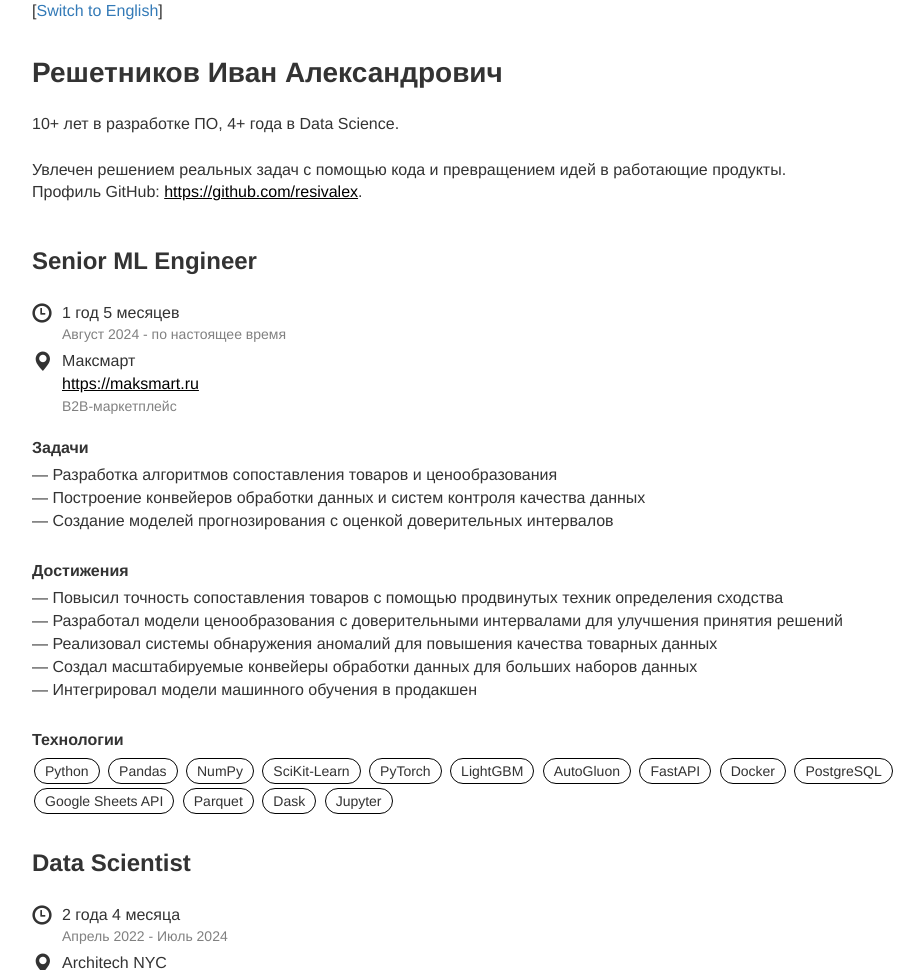
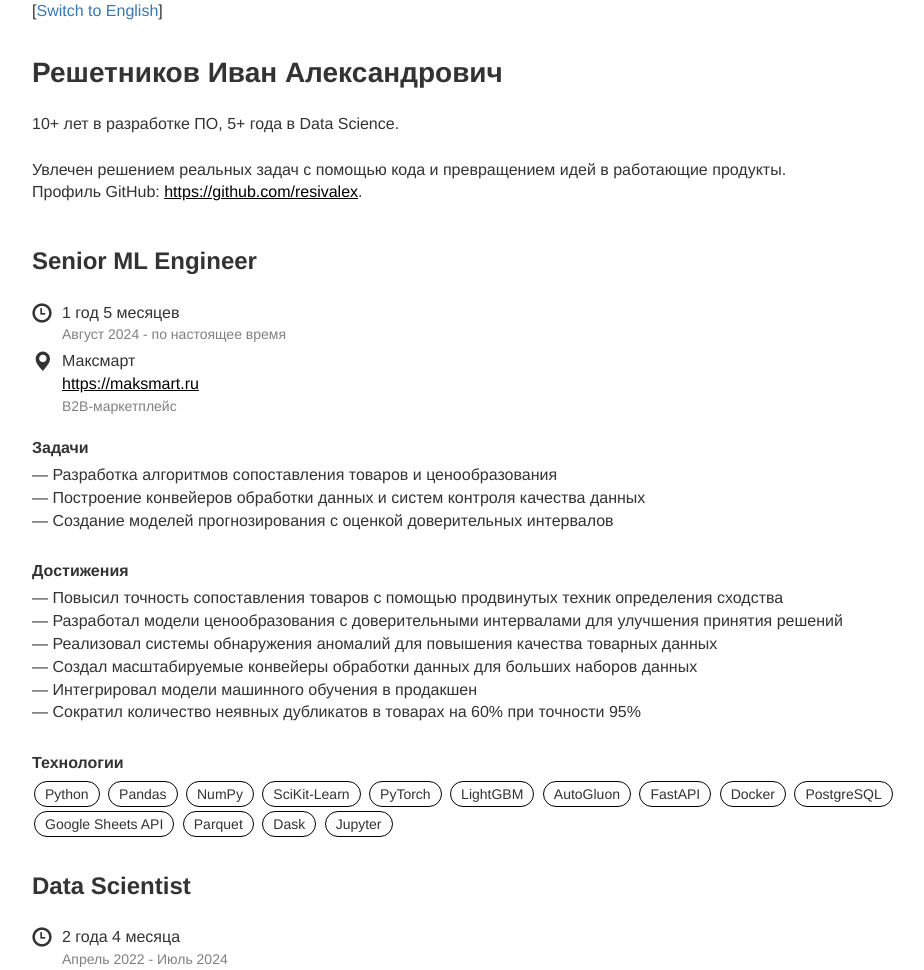
Before and after one commit to resivalex/django-blog, a Django app: page /resume-russian in a window 1280 px wide. Shown: the top 970 px of the page, without its empty margins (133-1057 px from the left). Run offline with Django 3.2, Linux system fonts and the light colour scheme; some libraries are stand-ins or nearby versions.

Commit message:
Actualize information

```diff
--- a/app/templates/app/resume-english-body.html
+++ b/app/templates/app/resume-english-body.html
@@ -8,7 +8,7 @@
     <div class="main-header">Ivan Reshetnikov</div>
 
     <p>
-        10+ years in Software Development, 4+ years in Data Science.<br><br>
+        10+ years in Software Development, 5+ years in Data Science.<br><br>
         Passionate about solving real-world problems with code and turning ideas into production.<br>
         GitHub profile {% black_link url="https://github.com/resivalex" %}
     </p>
@@ -30,7 +30,8 @@
         — Developed pricing models with confidence intervals for improved decision-making<br>
         — Implemented anomaly detection systems to enhance product data quality<br>
         — Created scalable data processing pipelines for large datasets<br>
-        — Integrated machine learning models into production systems
+        — Integrated machine learning models into production systems<br>
+        — Reduced implicit product duplicates by 60% with 95% accuracy
     </p>
 
     <div class="sub-header">Technologies</div>
--- a/app/templates/app/resume-russian-body.html
+++ b/app/templates/app/resume-russian-body.html
@@ -8,7 +8,7 @@
     <div class="main-header">Решетников Иван Александрович</div>
 
     <p>
-        10+ лет в разработке ПО, 4+ года в Data Science.<br><br>
+        10+ лет в разработке ПО, 5+ года в Data Science.<br><br>
         Увлечен решением реальных задач с помощью кода и превращением идей в работающие продукты.<br>
         Профиль GitHub: {% black_link url="https://github.com/resivalex" %}.
     </p>
@@ -30,7 +30,8 @@
         — Разработал модели ценообразования с доверительными интервалами для улучшения принятия решений<br>
         — Реализовал системы обнаружения аномалий для повышения качества товарных данных<br>
         — Создал масштабируемые конвейеры обработки данных для больших наборов данных<br>
-        — Интегрировал модели машинного обучения в продакшен
+        — Интегрировал модели машинного обучения в продакшен<br>
+        — Сократил количество неявных дубликатов в товарах на 60% при точности 95%
     </p>
 
     <div class="sub-header">Технологии</div>
```
